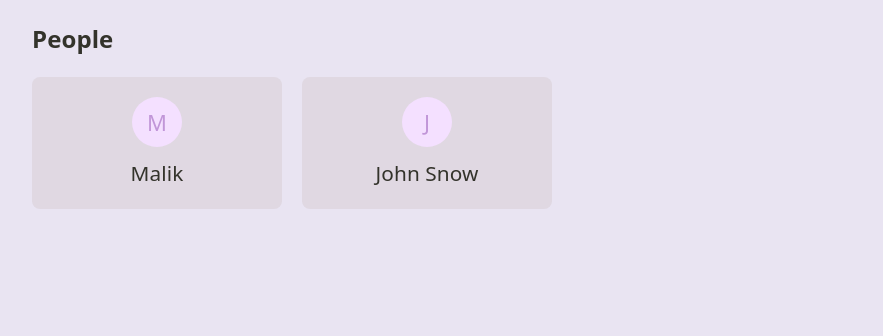
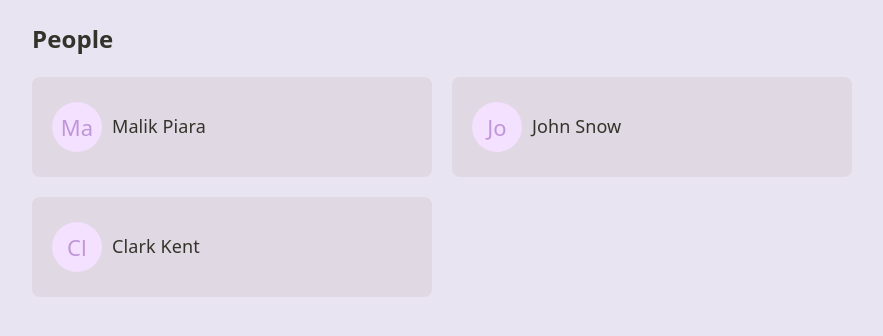
Before and after one commit to malikpiara/belt, a Flask app: page /people in a window 1280 px wide. Shown: the top 336 px of the page, without its empty margins (8-891 px from the left). Run offline with Flask 2, Linux system fonts and the light colour scheme; some web fonts are replaced.

Commit message:
Continued styling people's page.

```diff
--- a/application/__init__.py
+++ b/application/__init__.py
@@ -2,7 +2,7 @@ from flask import Flask, render_template
 
 app = Flask(__name__)
 
-users = ['Malik', 'John Snow']
+users = ['Malik Piara', 'John Snow', 'Clark Kent']
 
 
 @app.route("/")
--- a/application/static/styles.css
+++ b/application/static/styles.css
@@ -104,6 +104,9 @@
   .person-container {
     background-color: #774c2814 !important;
     gap: 10px;
+    flex-direction: row !important;
+    min-width: 400px !important;
+    height: 100px;
   }
 
   .profile-picture-container {
@@ -127,6 +130,10 @@
     text-align: center;
     color: #c196d8;
     font-weight: 500;
+}
+
+.name-label {
+  font-size: 18px;
 }
 
   /* End of People Page */
--- a/application/templates/people.html
+++ b/application/templates/people.html
@@ -14,10 +14,10 @@
             <div class="person-container">
                 <div class="profile-picture-container">
                     <div class="profile-photo-initials">
-                        {{ user[0] }}
+                        {{ user[0] }}{{ user[1] }}
                     </div>
                 </div>
-                <div>{{ user }}</div>
+                <div class="name-label">{{ user }}</div>
             </div>
             {% endfor %}
 
```
